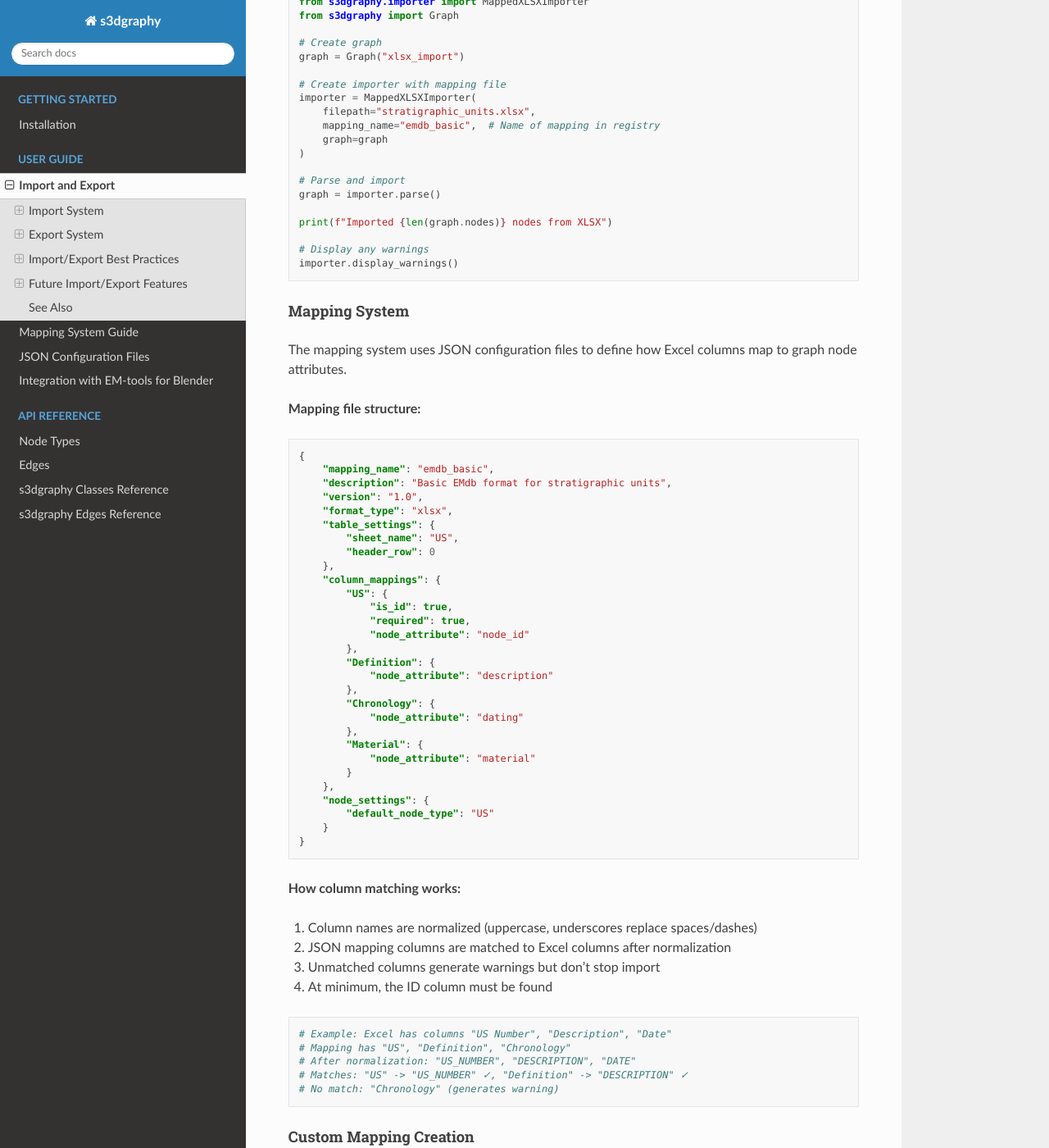
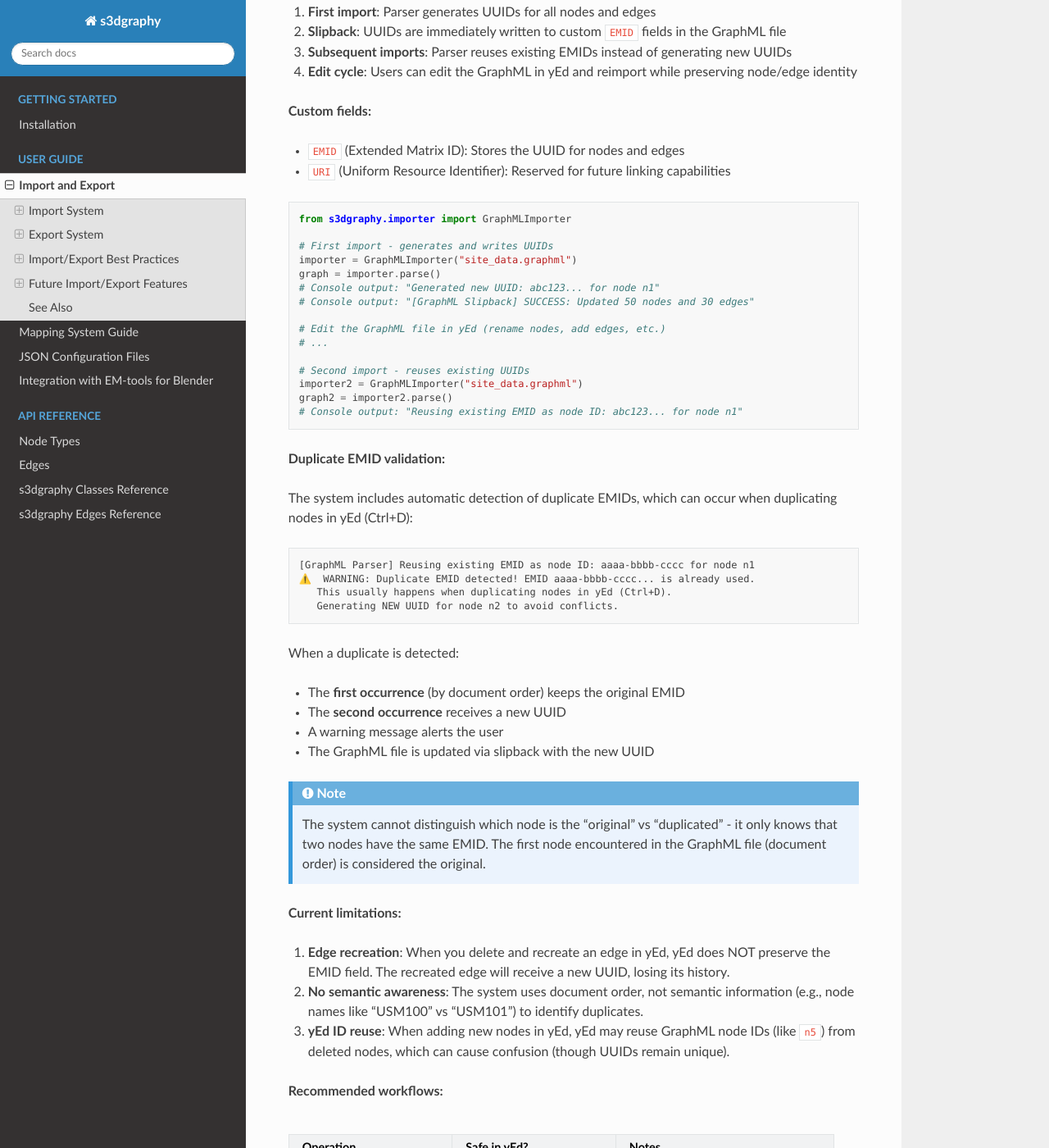
Before and after one commit to zalmoxes-laran/s3Dgraphy, a Sphinx documentation site: the page built from docs/s3dgraphy_import_export.rst, in a window 1280 px wide and 1400 px high, scrolled down 1952 px. Shown: the whole window at 82% size. Built offline with Sphinx 7.4.7 and the Read the Docs theme 3.1.0, drawn with Linux system fonts in a browser that asks for light colours; pages that are not in the unit, such as notebooks, are missing from menus; some of the changed text lies outside the part shown.

Commit message:
managing validation of uuid

```diff
--- a/docs/s3dgraphy_import_export.rst
+++ b/docs/s3dgraphy_import_export.rst
@@ -80,6 +80,102 @@
    print("\nEdges by type:")
    for edge_type, count in edge_types.items():
        print(f"  {edge_type}: {count}")
+
+UUID Slipback System
+^^^^^^^^^^^^^^^^^^^^
+
+The GraphML importer implements a **slipback mechanism** that automatically writes UUIDs back to the source GraphML file after import. This enables persistent identity across multiple edit-import cycles.
+
+**How it works:**
+
+1. **First import**: Parser generates UUIDs for all nodes and edges
+2. **Slipback**: UUIDs are immediately written to custom ``EMID`` fields in the GraphML file
+3. **Subsequent imports**: Parser reuses existing EMIDs instead of generating new UUIDs
+4. **Edit cycle**: Users can edit the GraphML in yEd and reimport while preserving node/edge identity
+
+**Custom fields:**
+
+- ``EMID`` (Extended Matrix ID): Stores the UUID for nodes and edges
+- ``URI`` (Uniform Resource Identifier): Reserved for future linking capabilities
+
+.. code-block:: python
+
+   from s3dgraphy.importer import GraphMLImporter
+
+   # First import - generates and writes UUIDs
+   importer = GraphMLImporter("site_data.graphml")
+   graph = importer.parse()
+   # Console output: "Generated new UUID: abc123... for node n1"
+   # Console output: "[GraphML Slipback] SUCCESS: Updated 50 nodes and 30 edges"
+
+   # Edit the GraphML file in yEd (rename nodes, add edges, etc.)
+   # ...
+
+   # Second import - reuses existing UUIDs
+   importer2 = GraphMLImporter("site_data.graphml")
+   graph2 = importer2.parse()
+   # Console output: "Reusing existing EMID as node ID: abc123... for node n1"
+
+**Duplicate EMID validation:**
+
+The system includes automatic detection of duplicate EMIDs, which can occur when duplicating nodes in yEd (Ctrl+D):
+
+.. code-block:: text
+
+   [GraphML Parser] Reusing existing EMID as node ID: aaaa-bbbb-cccc for node n1
+   ⚠️  WARNING: Duplicate EMID detected! EMID aaaa-bbbb-cccc... is already used.
+      This usually happens when duplicating nodes in yEd (Ctrl+D).
+      Generating NEW UUID for node n2 to avoid conflicts.
+
+When a duplicate is detected:
+
+- The **first occurrence** (by document order) keeps the original EMID
+- The **second occurrence** receives a new UUID
+- A warning message alerts the user
+- The GraphML file is updated via slipback with the new UUID
+
+.. note::
+   The system cannot distinguish which node is the "original" vs "duplicated" -
+   it only knows that two nodes have the same EMID. The first node encountered
+   in the GraphML file (document order) is considered the original.
+
+**Current limitations:**
+
+1. **Edge recreation**: When you delete and recreate an edge in yEd, yEd does NOT preserve the EMID field. The recreated edge will receive a new UUID, losing its history.
+
+2. **No semantic awareness**: The system uses document order, not semantic information (e.g., node names like "USM100" vs "USM101") to identify duplicates.
+
+3. **yEd ID reuse**: When adding new nodes in yEd, yEd may reuse GraphML node IDs (like ``n5``) from deleted nodes, which can cause confusion (though UUIDs remain unique).
+
+**Recommended workflows:**
+
+.. list-table::
+   :header-rows: 1
+   :widths: 30 30 40
+
+   * - Operation
+     - Safe in yEd?
+     - Notes
+   * - Rename nodes
+     - ✓ Yes
+     - EMID preserved
+   * - Add/remove nodes
+     - ✓ Yes
+     - New nodes get new UUIDs
+   * - Add/remove edges
+     - ✓ Yes
+     - New edges get new UUIDs
+   * - Duplicate nodes (Ctrl+D)
+     - ⚠ Caution
+     - Auto-detected, new UUID generated
+   * - Recreate edges
+     - ✗ No
+     - Loses edge history (new UUID)
+   * - Modify node properties
+     - ✓ Yes
+     - EMID preserved
+
+For advanced editing scenarios (especially edge recreation), consider developing a custom Extended Matrix editor that properly manages EMID fields.
 
 XLSX Import with JSON Mapping
 ~~~~~~~~~~~~~~~~~~~~~~~~~~~~~~
```
Also changed, not shown: docs/index.rst (+8 -1 lines), 1 other file.
